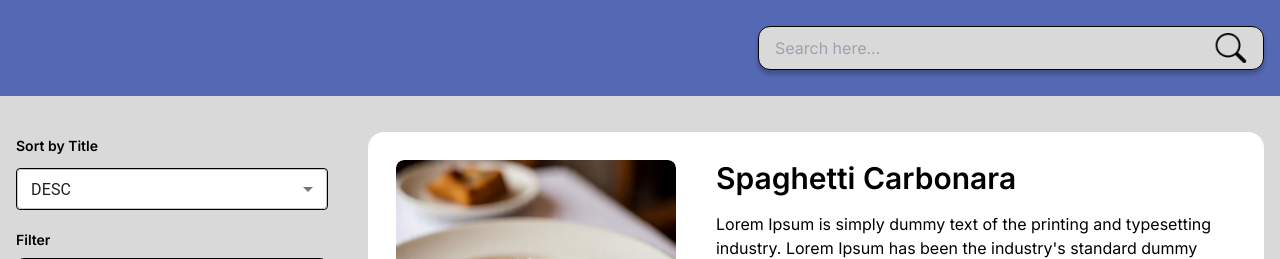
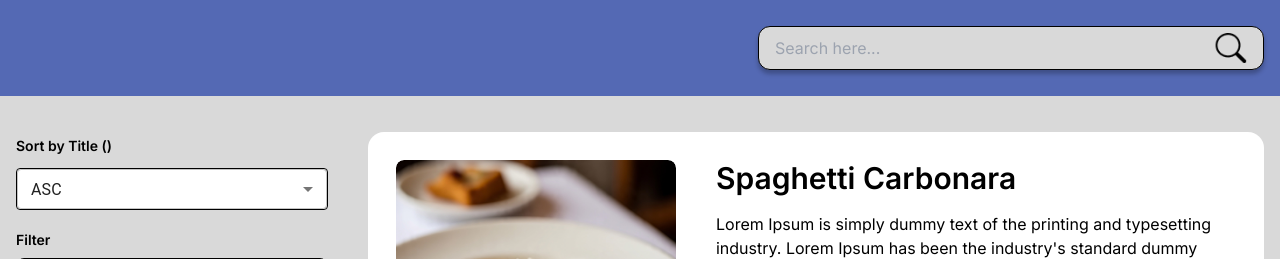
Before and after one commit to reginpv/sb_coding_exam, a Next.js app: page / in a window 1280 px wide. Shown: the top 259 px of the page. Built offline with nearby package versions, Linux system fonts and the light colour scheme.

Commit message:
feat:sort title

```diff
--- a/src/components/FormSort.tsx
+++ b/src/components/FormSort.tsx
@@ -1,23 +1,41 @@
-import { MenuItem, Select } from "@mui/material"
+
+import { useState } from "react"
+import { MenuItem, Select, SelectChangeEvent } from "@mui/material"
+import { useAppDispatch } from "@/lib/hooks"
+import { sortByTitle } from "@/lib/features/recipe/recipe"
+
+type SortOrder = "asc" | "desc"
 
 export default function FormSort(): JSX.Element {
+
+  const dispatch = useAppDispatch()
+
+  const [order, setOrder] = useState<SortOrder>("asc")
+
+  function handleChange(e: SelectChangeEvent<SortOrder>) {
+    const value = e.target.value as SortOrder
+    setOrder(value)
+    dispatch(sortByTitle(value))
+  }
+
+
   return (
     <form className="flex items-center gap-2">
       <div className="flex flex-col gap-3 w-full">
-        <label htmlFor="sort" className="text-sm font-semibold">Sort by Title</label>
+        <label htmlFor="sort" className="text-sm font-semibold">Sort by Title ()</label>
         <Select
           id="sort"
           name="sort"
-          defaultValue="desc"
+          value={order}
           className="w-full bg-white rounded-lg border border-black"
           variant="outlined"
           size="small"
-
+          onChange={handleChange}
         >
           <MenuItem value="asc">ASC</MenuItem>
           <MenuItem value="desc">DESC</MenuItem>
         </Select>
       </div>
     </form>
-  );
+  )
 }
--- a/src/lib/features/recipe/recipe.ts
+++ b/src/lib/features/recipe/recipe.ts
@@ -32,12 +32,20 @@ export const recipeSlice = createSlice({
         recipe.title.toLowerCase().includes(action.payload.toLowerCase()) ||
         recipe.ingredients.toLowerCase().includes(action.payload.toLowerCase())
       )
+    },
+    sortByTitle: (state, action: PayloadAction<"asc" | "desc">) => {
+      console.log("Sorting recipes by title in", action.payload, "order")
+      const order = action.payload
+      state.sort((a, b) => {
+        const comparison = a.title.localeCompare(b.title)
+        return order === "asc" ? comparison : -comparison
+      })
     }
   },
 })
 
 // Action creators are generated for each case reducer function
-export const { setRecipe, addRecipe, updateRecipe, deleteRecipe, searchRecipe } = recipeSlice.actions
+export const { setRecipe, addRecipe, updateRecipe, deleteRecipe, searchRecipe, sortByTitle } = recipeSlice.actions
 
 // A "selector" function that allows us to select a value from the state
 export const selectRecipes = (state: RootState): Recipe[] => state.recipe
```
